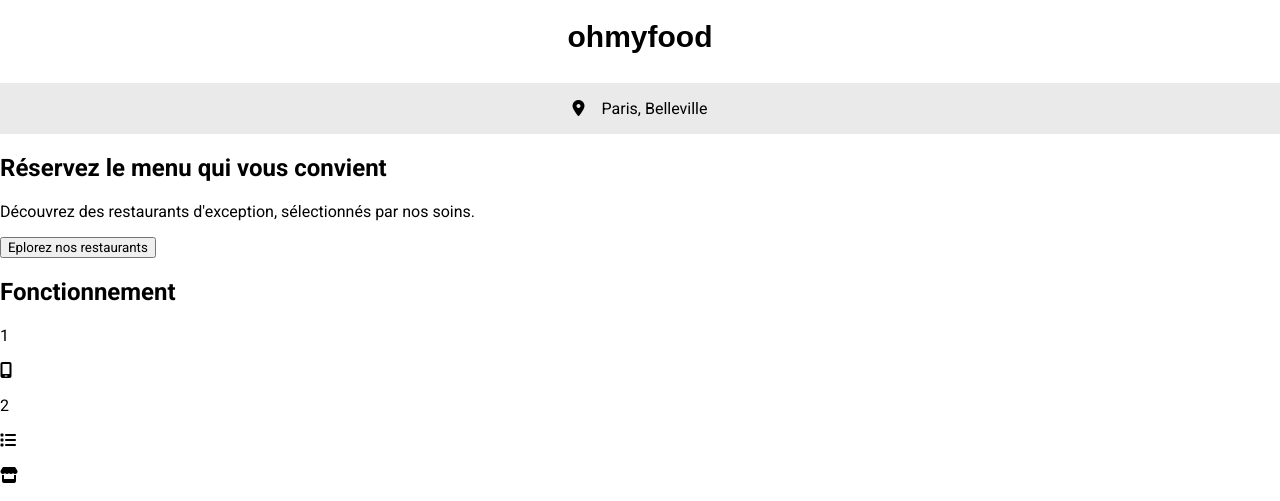
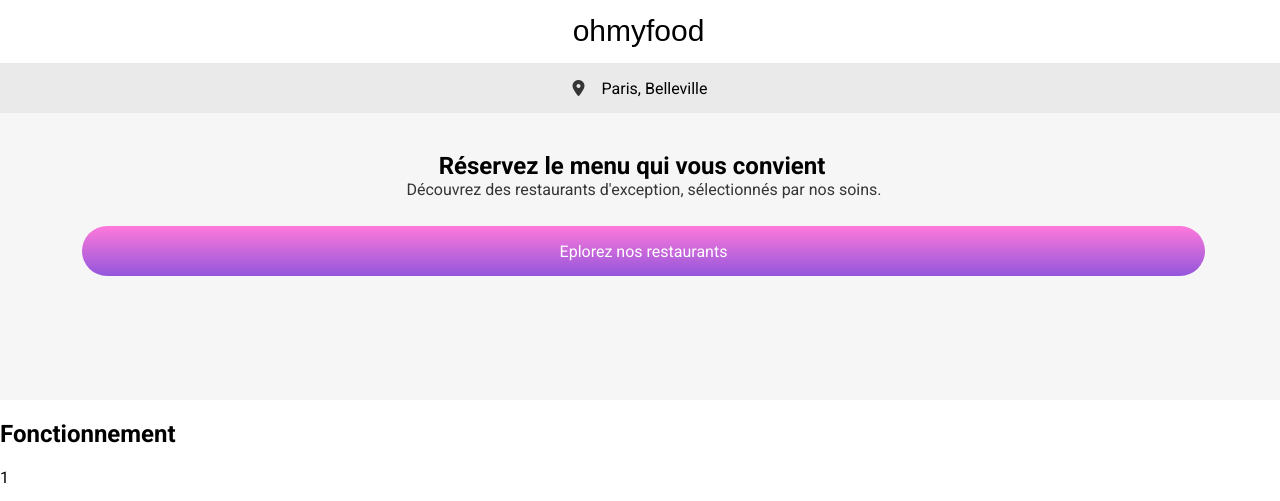
Before and after one commit to Thoamskrg1384/Ohmyfood, a plain HTML site: page index.html in a window 1280 px wide. Shown: the top 501 px of the page. Drawn offline with Linux system fonts and the light colour scheme; a web font is replaced by a local one.

Commit message:
mise en place structure html index

```diff
--- a/index.html
+++ b/index.html
@@ -1,5 +1,5 @@
 <!DOCTYPE html>
-<html lang=" fr">
+<html lang="fr">
 
 <head>
    <meta charset="UTF-8">
@@ -16,21 +16,21 @@
 </head>
 
 <body>
-   <header>
-      <h1 class="logo">ohmyfood</h1>
+   <header class="header__ohmyfood">
+      <p class="header__logo">ohmyfood</p>
    </header>
    <main>
-      <section class="location">
-         <div class="location-icon">
-            <i class="fa-solid fa-location-dot"></i>
+      <div class="location">
+         <div class="location__icon">
+            <i class="fa-solid fa-solid--grey fa-location-dot"></i>
          </div>
          <p class="location-text">Paris, Belleville</p>
-      </section>
-      <section class="index">
-         <h2 class="section-title">Réservez le menu qui vous convient</h2>
-         <p class="index-text">Découvrez des restaurants d'exception, sélectionnés par nos soins.</p>
+      </div>
+      <div class="index">
+         <h1 class="index__title">Réservez le menu qui vous convient</h1>
+         <p class="index__text fa-solid--grey">Découvrez des restaurants d'exception, sélectionnés par nos soins.</p>
          <button class="cta"> Eplorez nos restaurants</button>
-      </section>
+      </div>
       <section class="fonctionnement">
          <h2 class="section-title">Fonctionnement</h2>
          <div class="choices-list">
@@ -59,7 +59,8 @@
          <div class="restaurants">
             <div class="restaurants-cards">
                <div class="card-picture">
-                  <img src="/Images et textes Ohmyfood/images/restaurants/jay-wennington-N_Y88TWmGwA-unsplash.jpg" alt="Image montrant une main déposant une assiette ronde joliement dressée sur une table">
+                  <img src="/images-textes/images/restaurants/jay-wennington-N_Y88TWmGwA-unsplash.jpg"
+                     alt="Image montrant une main déposant une assiette ronde joliement dressée sur une table">
                </div>
                <p class="new-stickers">Nouveau</p>
                <div class="card-content">
@@ -72,7 +73,8 @@
             </div>
             <div class="restaurants-cards">
                <div class="card-picture">
-                  <img src="/Images et textes Ohmyfood/images/restaurants/stil-u2Lp8tXIcjw-unsplash.jpg" alt="Image montrant une assiète ronde, vue du dessus, joliement dressée et déposée entre des verres à pieds au milieu d'une table">
+                  <img src="/images-textes/images/restaurants/stil-u2Lp8tXIcjw-unsplash.jpg"
+                     alt="Image montrant une assiète ronde, vue du dessus, joliement dressée et déposée entre des verres à pieds au milieu d'une table">
                </div>
                <p class="new-stickers">Nouveau</p>
                <div class="card-content">
@@ -85,7 +87,8 @@
             </div>
             <div class="restaurants-cards">
                <div class="card-picture">
-                  <img src="/Images et textes Ohmyfood/images/restaurants/toa-heftiba-DQKerTsQwi0-unsplash.jpg" alt="Image montrant un gros blan d'une assiette ronde joliement dressée posée sur une table devant une autre assiette et une tasse de café en arrière plan">
+                  <img src="/images-textes/images/restaurants/toa-heftiba-DQKerTsQwi0-unsplash.jpg"
+                     alt="Image montrant un gros blan d'une assiette ronde joliement dressée posée sur une table devant une autre assiette et une tasse de café en arrière plan">
                </div>
                <div class="card-content">
                   <h3 class="card-title">À la française</h3>
@@ -97,35 +100,36 @@
             </div>
             <div class="restaurants-cards">
                <div class="card-picture">
-                  <img src="/Images et textes Ohmyfood/images/restaurants/louis-hansel-shotsoflouis-qNBGVyOCY8Q-unsplash.jpg" alt="Image montrant un gros plan d'une assiette rectangulaire incurvée joliement dressés avec du poisson et des légumes dans une sauce ">
+                  <img src="/images-textes/images/restaurants/louis-hansel-shotsoflouis-qNBGVyOCY8Q-unsplash.jpg"
+                     alt="Image montrant un gros plan d'une assiette rectangulaire incurvée joliement dressés avec du poisson et des légumes dans une sauce ">
                </div>
                <div class="card-content">
-                  <h3 class="card-title"></h3>
+                  <h3 class="card-title">Le délice des sens</h3>
                   <p class="card-text"></p>
                   <div class="favorit-animation">
                      <svg></svg>
                   </div>
                </div>
             </div>
+         </div>
       </section>
       <footer>
-        <p>ohmyfood</p>
+         <p>ohmyfood</p>
          <div class="footer-content">
             <div class="restau-proposition">
                <div class="utensils-icon">
                   <i class="fa-solid fa-utensils"></i>
                </div>
-               <p class="footer-text">Proposer un restaurant</p>
+               <a class="footer__link" href="">Proposer un restaurant</a>
             </div>
             <div class="partners">
                <div class="partners-icon">
                   <i class="fa-solid fa-handshake-angle"></i>
                </div>
-               <p class="footer-text">Devenir partenaire</p>
+               <a class="footer__link" href="">Devenir partenaire</a>
             </div>
-            <p class="footer-text"></p>
-            <p class="footer-text"></p>
-         </div>
+            <a class="footer__link" href="">Mentions légales</a>
+            <a class="footer__link" href="">Contact</a>
          </div>
       </footer>
    </main>
--- /dev/null
+++ b/style.scss
@@ -0,0 +1,96 @@
+/*** General ***/
+* {
+    box-sizing: border-box;
+    font-family: "Roboto", sans-serif;
+  }
+
+  :root {
+    $main-color: #ffffff;
+    $main-bg-color: #f6f6f6;
+    $loc-bg-color: #eaeaea;
+    $buttons-bg-maincolor: #ff79da;
+    $buttons-bg-secondcolor: #9356dc;
+    $selection-bg-color: #99e2d0;
+    $footer-bg-color: #353535;
+  }
+
+  .fa-solid--grey {
+    color: $footer-bg-color;
+  }
+
+  body {
+    margin: 0;
+    padding: 0;
+    width: 100%;
+  }
+
+  /*** Header ***/
+  .header__ohmyfood {
+    background-color: $main-color;
+
+    height: 63px;
+    width: 100%;
+
+    margin: 0;
+    padding: 14px 89px 13px 89px;
+  }
+
+  .header__logo {
+    font-family: "Shrikhand", sans-serif;
+    font-size: 30px;
+
+    display: flex;
+    justify-content: center;
+    align-items: flex-start;
+
+    padding: 0 19px 0 16px;
+    margin: 0;
+  }
+
+  /*** Localisation ***/
+  .location {
+    background-color: $loc-bg-color;
+
+    display: flex;
+    justify-content: center;
+    align-items: center;
+
+    height: 50px;
+
+    font-size: 16px;
+  }
+
+  .location__icon {
+    margin: 0 17px 0 0;
+  }
+
+  /*** Index ***/
+
+  .index {
+    background-color: $main-bg-color;
+
+    height: 287px;
+
+    .index__title {
+      font-size: 24px;
+      font-weight: 700;
+      text-align: center;
+
+      margin: 0;
+      padding: 39px 58px 0 42px;
+    }
+  }
+
+  .index__text {
+      margin: 0;
+      padding: 0 26px 27px 34px;
+      text-align: center;
+  }
+
+  .cta {
+   width: calc(100% - 82px - 75px);
+   margin: 0 75px 57px 82px;
+   border-radius: 25px;
+   height: 50px;
+   background: linear-gradient($buttons-bg-maincolor, $buttons-bg-secondcolor);
+  }
```
Also changed, not shown: menu-la-palette-du-gout.html (added, +18 -0 lines), images-textes/Oh my food - Textes.txt (renamed from Images et textes Ohmyfood/Oh my food - Textes.txt), images-textes/images/logo/ohmyfood.png (renamed from Images et textes Ohmyfood/images/logo/ohmyfood.png), images-textes/images/logo/ohmyfood@2x.svg (renamed from Images et textes Ohmyfood/images/logo/ohmyfood@2x.svg), images-textes/images/restaurants/toa-heftiba-DQKerTsQwi0-unsplash.jpg (renamed from Images et textes Ohmyfood/images/restaurants/toa-heftiba-DQKerTsQwi0-unsplash.jpg), restaurant.html (added), style.css, 10 other files.
